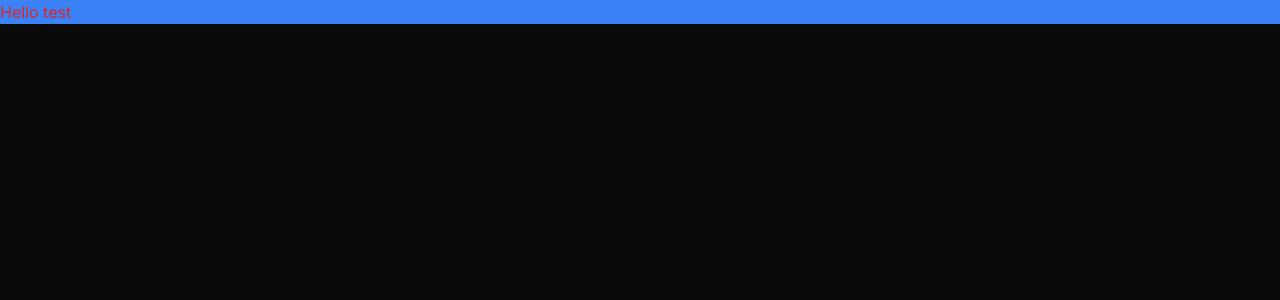
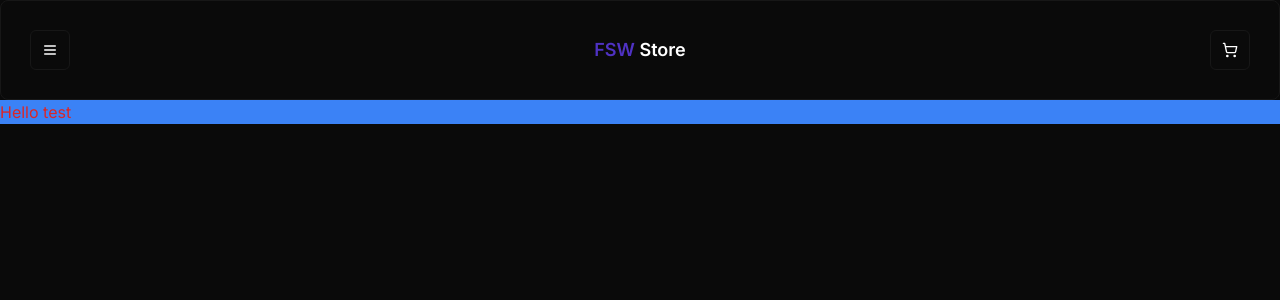
Before and after one commit to eracksonsouza/fsw-stor, a Next.js app: page / in a window 1280 px wide. Shown: the top 300 px of the page. Built offline with nearby package versions, Linux system fonts and the light colour scheme.

Commit message:
feat: add Header component and Button, Card UI elements

```diff
--- a/package.json
+++ b/package.json
@@ -10,6 +10,7 @@
   },
   "dependencies": {
     "@prisma/client": "^6.8.2",
+    "@radix-ui/react-slot": "^1.2.3",
     "class-variance-authority": "^0.7.1",
     "clsx": "^2.1.1",
     "lucide-react": "^0.511.0",
--- a/src/app/layout.tsx
+++ b/src/app/layout.tsx
@@ -1,6 +1,7 @@
 import type { Metadata } from 'next'
 import { Inter } from 'next/font/google'
 import './globals.css'
+import Header from '@/components/ui/header'
 
 const inter = Inter({ subsets: ['latin'] })
 
@@ -16,7 +17,9 @@
 }) {
   return (
     <html lang="en">
-      <body className={inter.className}>{children}</body>
+      <body className={inter.className}>
+        <Header />
+        {children}</body>
     </html>
   )
 }
--- /dev/null
+++ b/src/components/ui/button.tsx
@@ -0,0 +1,56 @@
+import * as React from "react"
+import { Slot } from "@radix-ui/react-slot"
+import { cva, type VariantProps } from "class-variance-authority"
+
+import { cn } from "@/lib/utils"
+
+const buttonVariants = cva(
+  "inline-flex items-center justify-center gap-2 whitespace-nowrap rounded-md text-sm font-medium ring-offset-background transition-colors focus-visible:outline-none focus-visible:ring-2 focus-visible:ring-ring focus-visible:ring-offset-2 disabled:pointer-events-none disabled:opacity-50 [&_svg]:pointer-events-none [&_svg]:size-4 [&_svg]:shrink-0",
+  {
+    variants: {
+      variant: {
+        default: "bg-primary text-primary-foreground hover:bg-primary/90",
+        destructive:
+          "bg-destructive text-destructive-foreground hover:bg-destructive/90",
+        outline:
+          "border border-input bg-background hover:bg-accent hover:text-accent-foreground",
+        secondary:
+          "bg-secondary text-secondary-foreground hover:bg-secondary/80",
+        ghost: "hover:bg-accent hover:text-accent-foreground",
+        link: "text-primary underline-offset-4 hover:underline",
+      },
+      size: {
+        default: "h-10 px-4 py-2",
+        sm: "h-9 rounded-md px-3",
+        lg: "h-11 rounded-md px-8",
+        icon: "h-10 w-10",
+      },
+    },
+    defaultVariants: {
+      variant: "default",
+      size: "default",
+    },
+  }
+)
+
+export interface ButtonProps
+  extends React.ButtonHTMLAttributes<HTMLButtonElement>,
+    VariantProps<typeof buttonVariants> {
+  asChild?: boolean
+}
+
+const Button = React.forwardRef<HTMLButtonElement, ButtonProps>(
+  ({ className, variant, size, asChild = false, ...props }, ref) => {
+    const Comp = asChild ? Slot : "button"
+    return (
+      <Comp
+        className={cn(buttonVariants({ variant, size, className }))}
+        ref={ref}
+        {...props}
+      />
+    )
+  }
+)
+Button.displayName = "Button"
+
+export { Button, buttonVariants }
--- /dev/null
+++ b/src/components/ui/card.tsx
@@ -0,0 +1,79 @@
+import * as React from "react"
+
+import { cn } from "@/lib/utils"
+
+const Card = React.forwardRef<
+  HTMLDivElement,
+  React.HTMLAttributes<HTMLDivElement>
+>(({ className, ...props }, ref) => (
+  <div
+    ref={ref}
+    className={cn(
+      "rounded-lg border bg-card text-card-foreground shadow-sm",
+      className
+    )}
+    {...props}
+  />
+))
+Card.displayName = "Card"
+
+const CardHeader = React.forwardRef<
+  HTMLDivElement,
+  React.HTMLAttributes<HTMLDivElement>
+>(({ className, ...props }, ref) => (
+  <div
+    ref={ref}
+    className={cn("flex flex-col space-y-1.5 p-6", className)}
+    {...props}
+  />
+))
+CardHeader.displayName = "CardHeader"
+
+const CardTitle = React.forwardRef<
+  HTMLDivElement,
+  React.HTMLAttributes<HTMLDivElement>
+>(({ className, ...props }, ref) => (
+  <div
+    ref={ref}
+    className={cn(
+      "text-2xl font-semibold leading-none tracking-tight",
+      className
+    )}
+    {...props}
+  />
+))
+CardTitle.displayName = "CardTitle"
+
+const CardDescription = React.forwardRef<
+  HTMLDivElement,
+  React.HTMLAttributes<HTMLDivElement>
+>(({ className, ...props }, ref) => (
+  <div
+    ref={ref}
+    className={cn("text-sm text-muted-foreground", className)}
+    {...props}
+  />
+))
+CardDescription.displayName = "CardDescription"
+
+const CardContent = React.forwardRef<
+  HTMLDivElement,
+  React.HTMLAttributes<HTMLDivElement>
+>(({ className, ...props }, ref) => (
+  <div ref={ref} className={cn("p-6 pt-0", className)} {...props} />
+))
+CardContent.displayName = "CardContent"
+
+const CardFooter = React.forwardRef<
+  HTMLDivElement,
+  React.HTMLAttributes<HTMLDivElement>
+>(({ className, ...props }, ref) => (
+  <div
+    ref={ref}
+    className={cn("flex items-center p-6 pt-0", className)}
+    {...props}
+  />
+))
+CardFooter.displayName = "CardFooter"
+
+export { Card, CardHeader, CardFooter, CardTitle, CardDescription, CardContent }
--- /dev/null
+++ b/src/components/ui/header.tsx
@@ -0,0 +1,24 @@
+import { MenuIcon, ShoppingCartIcon } from "lucide-react";
+import { Button } from "./button";
+import { Card } from "./card";
+
+const Header = () => {
+  return (
+    <div>
+      <Card className="flex items-center justify-between p-[1.8rem]">
+        <Button size="icon" variant="outline">
+          <MenuIcon />
+        </Button>
+        <h1 className="text-lg font-semibold">
+          <span className="text-primary">FSW</span> Store
+        </h1>
+
+        <Button size="icon" variant="outline">
+          <ShoppingCartIcon />
+        </Button>
+      </Card>
+    </div>
+  );
+};
+
+export default Header;
```
Also changed, not shown: 1 other file (tests, documents, lock files or other folders).
